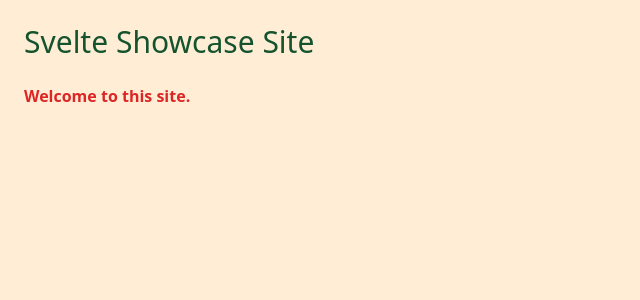
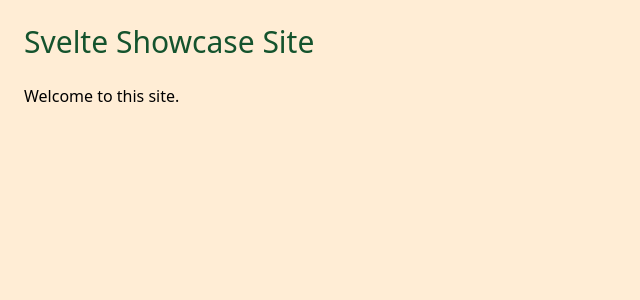
Before and after one commit to edwardtanguay/svelte-learn-showcase, a Svelte app: page / in a window 1280 px wide. Shown: the top 300 px of the page, without its empty margins (0-640 px from the left). Built offline with nearby package versions, Linux system fonts and the light colour scheme.

Commit message:
styled reset

```diff
--- a/package.json
+++ b/package.json
@@ -21,5 +21,8 @@
 		"tslib": "^2.6.2",
 		"typescript": "^5.2.2",
 		"vite": "^5.2.0"
+	},
+	"dependencies": {
+		"sass": "^1.72.0"
 	}
 }
--- a/src/app.css
+++ /dev/null
@@ -1,14 +0,0 @@
-/* Write your global styles here, in PostCSS syntax */
-@tailwind base;
-@tailwind components;
-@tailwind utilities;
-
-@layer base {
-	p {
-		@apply text-red-600;
-	}
-}
-
-p {
-	font-weight: bold;
-}
--- /dev/null
+++ b/src/app.scss
@@ -0,0 +1,4 @@
+/* Write your global styles here, in PostCSS syntax */
+@tailwind base;
+@tailwind components;
+@tailwind utilities;
--- a/src/main.ts
+++ b/src/main.ts
@@ -1,4 +1,4 @@
-import "./app.css";
+import "./app.scss";
 import App from "./App.svelte";
 
 const app = new App({
```
Also changed, not shown: 1 other file (tests, documents, lock files or other folders).
